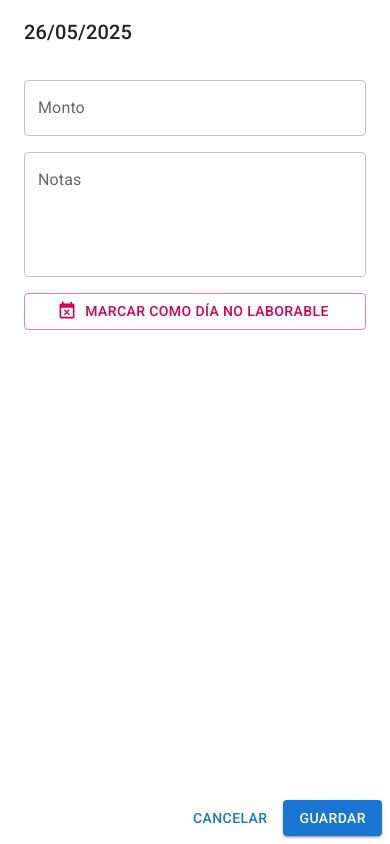
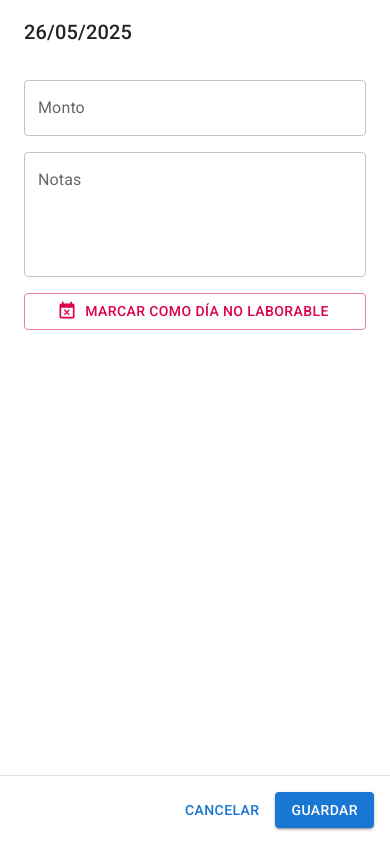
Before and after one commit to MartinTomaco/MarcelinoApp, a React (Create React App) app: page / in a window 390 px wide. Both pictures are taken after a click on the button 314 px from the left and 152 px from the top of the page. Built offline with nearby package versions, Linux system fonts and the light colour scheme.

Commit message:
fixed: keyboard mobile behavior

```diff
--- a/src/components/IncomeCalendar.tsx
+++ b/src/components/IncomeCalendar.tsx
@@ -244,7 +244,7 @@ export const IncomeCalendar: React.FC<IncomeCalendarProps> = ({
           {selectedDate ? format(selectedDate, 'dd/MM/yyyy', { locale: es }) : ''}
         </DialogTitle>
         <DialogContent>
-          <Stack spacing={2} sx={{ mt: 2 }}>
+          <Stack spacing={2} sx={{ mt: 2, mb: 4 }}>
             <TextField
               autoFocus
               label="Monto"
@@ -273,7 +273,14 @@ export const IncomeCalendar: React.FC<IncomeCalendarProps> = ({
             )}
           </Stack>
         </DialogContent>
-        <DialogActions>
+        <DialogActions sx={{
+          position: 'sticky',
+          bottom: 0,
+          backgroundColor: 'background.paper',
+          borderTop: 1,
+          borderColor: 'divider',
+          p: 2
+        }}>
           {selectedDate && records.find(r => isSameDay(r.date, selectedDate)) && (
             <Button
               onClick={handleDelete}
```
